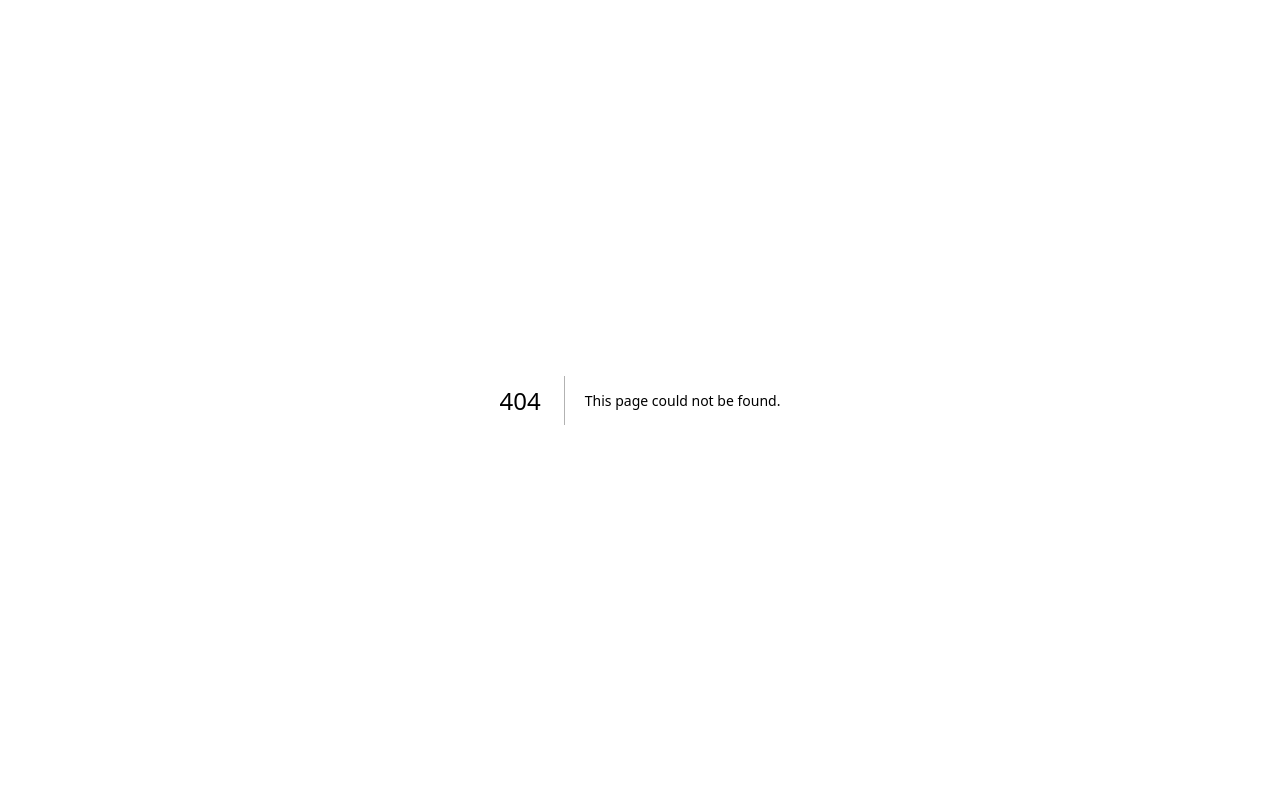
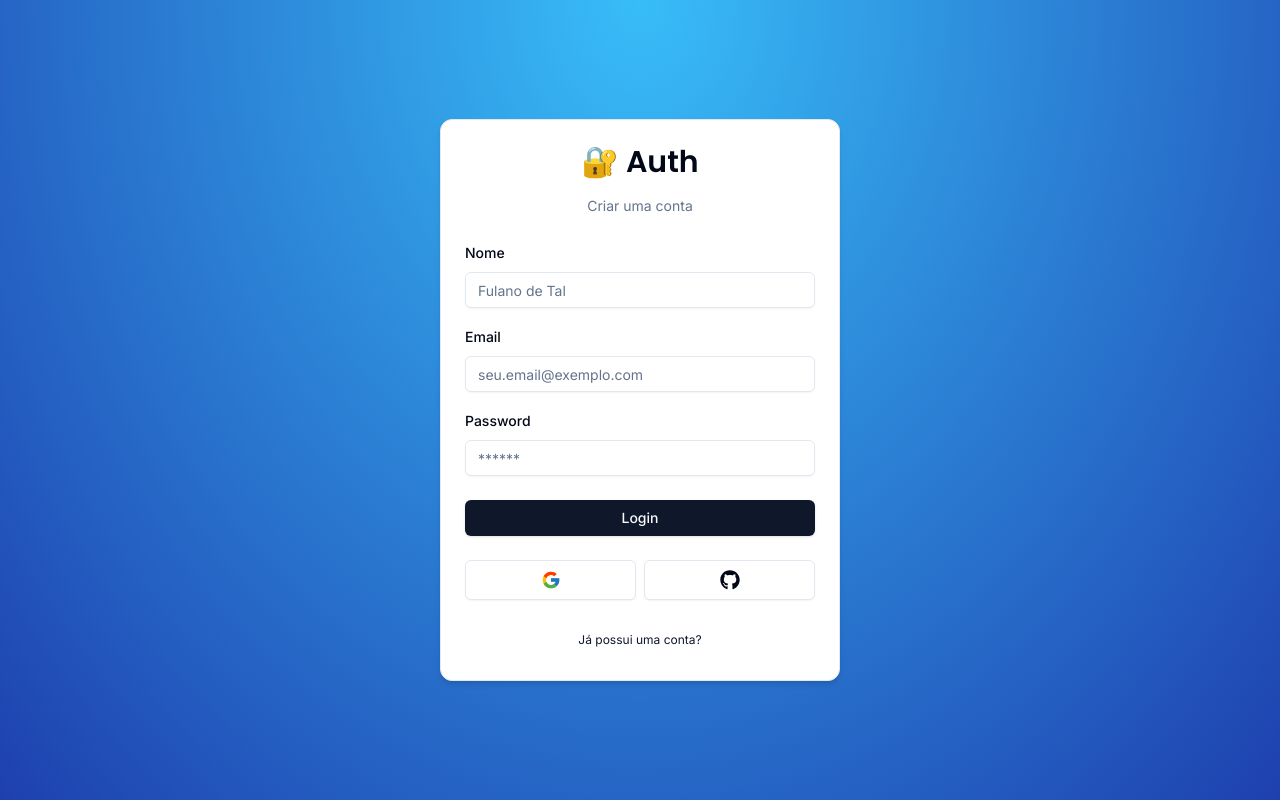
Before and after one commit to andersoncampolina/nextauthv5, a Next.js app: page /auth/register in a window 1280 px wide. Before the commit this address had no page. Built offline with nearby package versions, Linux system fonts and the light colour scheme.

Commit message:
Register Form - Completado

```diff
--- /dev/null
+++ b/app/auth/register/page.tsx
@@ -0,0 +1,10 @@
+import { RegisterForm } from '@/components/auth/RegisterForm'
+import React from 'react'
+
+export default function RegisterPage() {
+    return (
+        <div>
+            <RegisterForm />
+        </div>
+    )
+}
--- /dev/null
+++ b/components/auth/RegisterForm.tsx
@@ -0,0 +1,122 @@
+'use client'
+import React from 'react'
+import { CardWrapper } from '@/components/auth/CardWrapper'
+import { zodResolver } from '@hookform/resolvers/zod';
+import { useForm } from 'react-hook-form';
+import { Form, FormControl, FormField, FormItem, FormLabel, FormMessage } from '@/components/ui/form'
+import { RegisterSchema } from '@/schemas'
+import { z } from 'zod';
+import { Input } from '@/components/ui/input';
+import { Button } from '@/components/ui/button';
+import FormError from '../FormError';
+import FormSuccess from '../FormSuccess';
+import { login } from '@/actions/login';
+import { useTransition } from 'react';
+
+export function RegisterForm() {
+
+    const [isPending, startTransition] = useTransition();
+    const [error, setError] = React.useState<string | undefined>('')
+    const [success, setSuccess] = React.useState<string | undefined>('')
+
+    const form = useForm<z.infer<typeof RegisterSchema>>({
+        resolver: zodResolver(RegisterSchema),
+        defaultValues: {
+            email: '',
+            password: '',
+            name: '',
+        }
+    })
+
+    const onSubmit = (values: z.infer<typeof RegisterSchema>) => {
+
+        setError(undefined);
+        setSuccess(undefined);
+
+        startTransition(() => {
+            login(values).then((res) => {
+                setError(res.error);
+                setSuccess(res.success);
+            })
+        })
+    }
+
+    return (
+        <div>
+            <CardWrapper
+                headerLabel='Criar uma conta'
+                backButtonLabel='Já possui uma conta?'
+                backButtonHref='/auth/login'
+                showSocial
+            >
+                <Form {...form}>
+                    <form
+                        onSubmit={form.handleSubmit(onSubmit)}
+                        className='space-y-6'
+                    >
+                        <div className='space-y-4'>
+                            <FormField
+                                control={form.control}
+                                name='name'
+                                render={({ field }) => (
+                                    <FormItem>
+                                        <FormLabel>Nome</FormLabel>
+                                        <FormControl>
+                                            <Input
+                                                {...field}
+                                                disabled={isPending}
+                                                placeholder='Fulano de Tal'
+                                            />
+                                        </FormControl>
+                                        <FormMessage />
+                                    </FormItem>
+                                )}
+                            />
+                            <FormField
+                                control={form.control}
+                                name='email'
+                                render={({ field }) => (
+                                    <FormItem>
+                                        <FormLabel>Email</FormLabel>
+                                        <FormControl>
+                                            <Input
+                                                {...field}
+                                                disabled={isPending}
+                                                placeholder='seu.email@exemplo.com'
+                                                type='email'
+                                            />
+                                        </FormControl>
+                                        <FormMessage />
+                                    </FormItem>
+                                )}
+                            />
+                            <FormField
+                                control={form.control}
+                                name='password'
+                                render={({ field }) => (
+                                    <FormItem>
+                                        <FormLabel>Password</FormLabel>
+                                        <FormControl>
+                                            <Input
+                                                {...field}
+                                                disabled={isPending}
+                                                placeholder='******'
+                                                type='password'
+                                            />
+                                        </FormControl>
+                                        <FormMessage />
+                                    </FormItem>
+                                )}
+                            />
+                        </div>
+                        <Button disabled={isPending} type='submit' className='w-full'>
+                            Login
+                        </Button>
+                        <FormError message={error}/>
+                        <FormSuccess message={success}/>
+                    </form>
+                </Form>
+            </CardWrapper>
+        </div>
+    )
+}
--- a/schemas/index.ts
+++ b/schemas/index.ts
@@ -9,3 +9,14 @@ export const LoginSchema = z.object({
     }),
     password: z.string().min(1, {message: 'Preencha o password.'}),
 })
+
+export const RegisterSchema = z.object({
+    email: z.string({
+        invalid_type_error: 'O email deve ser uma string.',
+
+    }).email({
+        message: 'Preencha o email.',
+    }),
+    password: z.string().min(6 , {message: 'O password deve ter no mínimo 6 caracteres.'}),
+    name: z.string().min(1, {message: 'Preencha o nome.'}),
+})
```
